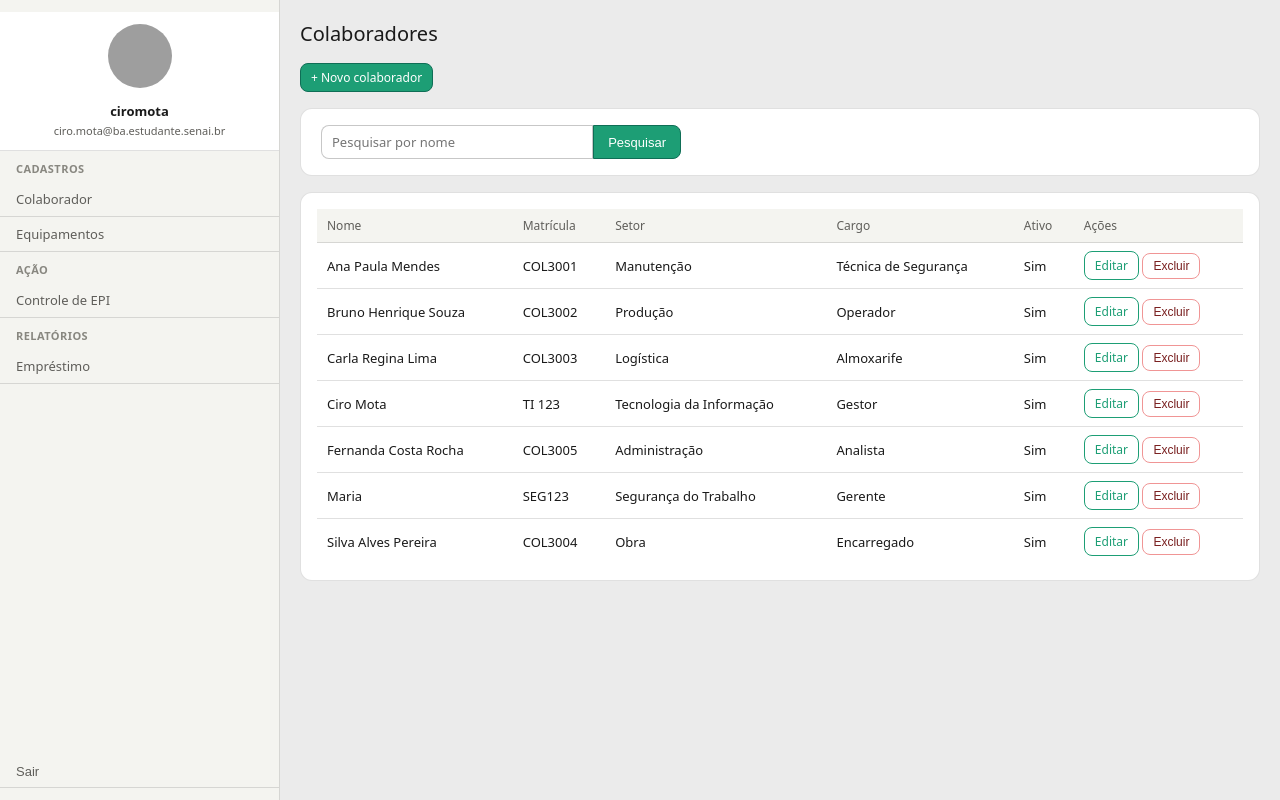
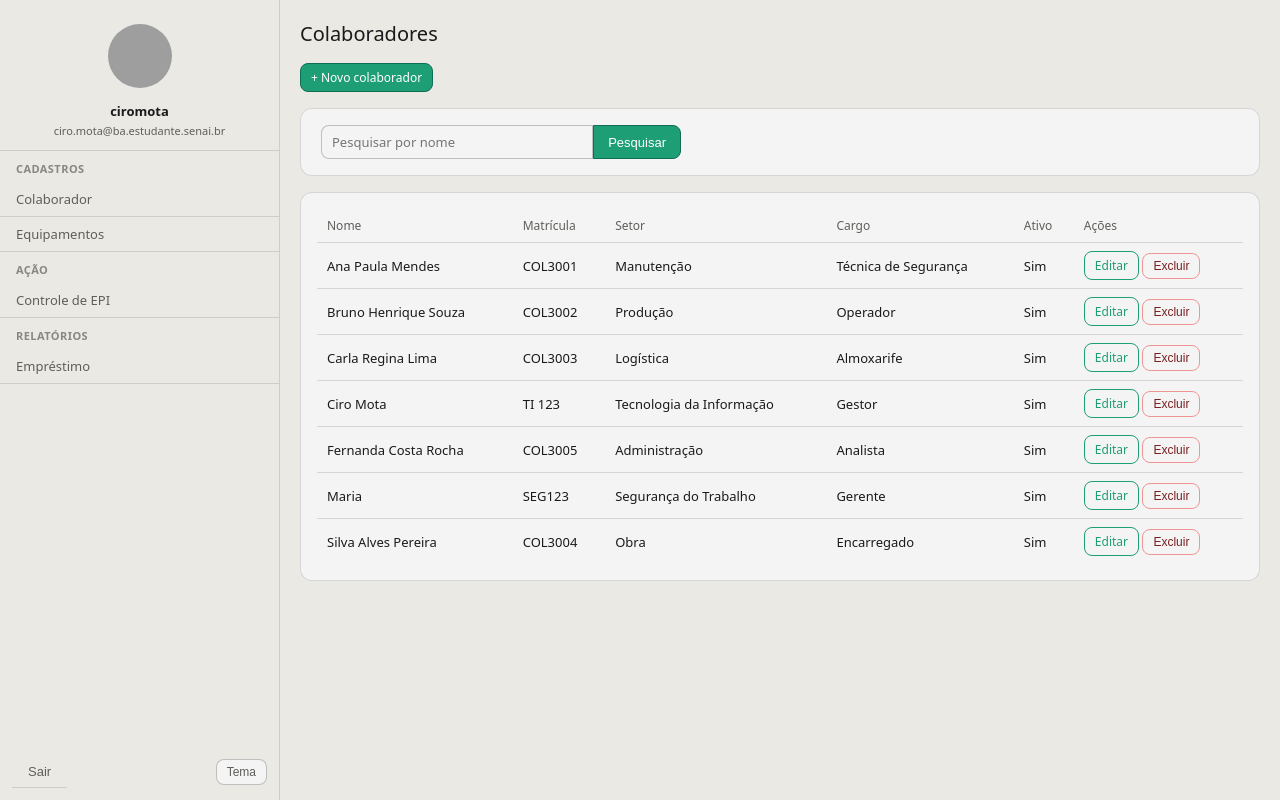
Before and after one commit to ciro-mota/Senai-DEST3, a Django app: page / in a window 1280 px wide. Run offline with Django 5.2, Linux system fonts and the light colour scheme; a user stored in the database is signed in; data comes from the database, SQL or seed files in the repository; both versions use the stored data as it was after the commit; grey boxes are pictures that could not be loaded.

Commit message:
feat: Add light theme

```diff
--- a/static/css/styles.css
+++ b/static/css/styles.css
@@ -2,8 +2,8 @@
 
 :root {
     --color-background-primary: #ffffff;
-    --color-background-secondary: #f4f4f0;
-    --color-background-tertiary: #ebebeb;
+    --color-background-secondary: #EAE9E3;
+    --color-background-tertiary: #EAE9E3;
     --color-background-danger: #fcebeb;
     --color-text-primary: #1a1a1a;
     --color-text-secondary: #5f5e5a;
@@ -19,7 +19,7 @@
 }
 
 @media(prefers-color-scheme: dark) {
-    :root {
+    :root:not([data-theme]) {
         --color-background-primary: #1e1e1c;
         --color-background-secondary: #2a2a27;
         --color-background-tertiary: #222220;
@@ -34,6 +34,38 @@
         --color-border-primary: rgba(255,255,255,0.28);
         --color-border-danger: #a32d2d;
     }
+}
+
+:root[data-theme="light"] {
+    --color-background-primary: #f4f4f4;
+    --color-background-secondary: #EAE9E3;
+    --color-background-tertiary: #EAE9E3;
+    --color-background-danger: #fcebeb;
+    --color-text-primary: #1a1a1a;
+    --color-text-secondary: #5f5e5a;
+    --color-text-tertiary: #888780;
+    --color-text-danger: #791f1f;
+    --color-text-info: #0c447c;
+    --color-border-tertiary: rgba(0,0,0,0.12);
+    --color-border-secondary: rgba(0,0,0,0.22);
+    --color-border-primary: rgba(0,0,0,0.35);
+    --color-border-danger: #f09595;
+}
+
+:root[data-theme="dark"] {
+    --color-background-primary: #1e1e1c;
+    --color-background-secondary: #2a2a27;
+    --color-background-tertiary: #222220;
+    --color-background-danger: #501313;
+    --color-text-primary: #e8e6dc;
+    --color-text-secondary: #9c9a92;
+    --color-text-tertiary: #6b6960;
+    --color-text-danger: #f09595;
+    --color-text-info: #85b7eb;
+    --color-border-tertiary: rgba(255,255,255,0.1);
+    --color-border-secondary: rgba(255,255,255,0.18);
+    --color-border-primary: rgba(255,255,255,0.28);
+    --color-border-danger: #a32d2d;
 }
 
 body {
@@ -73,7 +105,6 @@ body {
     padding: 12px 16px;
     text-align: center;
     border-bottom: 0.5px solid var(--color-border-tertiary);
-    background: var(--color-background-primary);
 }
 
 .user-card img {
@@ -118,11 +149,34 @@ body {
     color: var(--color-text-primary);
 }
 
+.sidebar .list-group-item:hover {
+    background: var(--color-background-primary);
+}
+
 .list-group-item.active {
     background: var(--color-background-primary);
     color: var(--color-text-primary);
     font-weight: 500;
     border-left: 2px solid #1D9E75;
+}
+
+.sidebar .list-group-item.sidebar-logout {
+    display: inline-block;
+    width: auto;
+    text-align: left;
+}
+
+.sidebar-footer-actions {
+    display: flex;
+    align-items: center;
+    justify-content: space-between;
+    gap: 8px;
+    padding: 0 12px;
+}
+
+.sidebar-theme-toggle {
+    display: inline-flex;
+    white-space: nowrap;
 }
 
 .content-area {
@@ -352,6 +406,7 @@ table {
     border-collapse: collapse;
     font-size: 13px;
     table-layout: auto;
+    background: var(--color-background-primary);
 }
 
 th {
@@ -361,7 +416,7 @@ th {
     font-weight: 500;
     color: var(--color-text-secondary);
     border-bottom: 0.5px solid var(--color-border-tertiary);
-    background: var(--color-background-secondary);
+    background: var(--color-background-primary);
 }
 
 td {
--- a/templates/global/base.html
+++ b/templates/global/base.html
@@ -29,10 +29,13 @@
           <a href="{% url 'colaboradores:emprestimo_relatorios' %}" class="list-group-item">Empréstimo</a>
 
           <div style="margin-top: auto; padding-top: 12px">
-            <form method="post" action="{% url 'colaboradores:logout' %}" style="margin: 0">
-              {% csrf_token %}
-              <button type="submit" class="list-group-item" style="width: 100%; text-align: left; background: transparent">Sair</button>
-            </form>
+            <div class="sidebar-footer-actions">
+              <form method="post" action="{% url 'colaboradores:logout' %}" style="margin: 0">
+                {% csrf_token %}
+                <button type="submit" class="list-group-item sidebar-logout">Sair</button>
+              </form>
+              <button type="button" id="theme-toggle" class="btn btn-outline-secondary btn-sm sidebar-theme-toggle" aria-label="Alternar tema">Tema</button>
+            </div>
           </div>
       </div>
       <div class="content-area">
--- a/templates/partials/_scripts.html
+++ b/templates/partials/_scripts.html
@@ -1,4 +1,39 @@
 <script>
+  (function(){
+    const STORAGE_KEY = 'theme';
+    const root = document.documentElement;
+
+    function applyTheme(theme){
+      if(theme !== 'light' && theme !== 'dark') return;
+      root.setAttribute('data-theme', theme);
+      try { localStorage.setItem(STORAGE_KEY, theme); } catch(e) {}
+    }
+
+    function initTheme(){
+      let saved = null;
+      try { saved = localStorage.getItem(STORAGE_KEY); } catch(e) {}
+      if(saved === 'light' || saved === 'dark') {
+        applyTheme(saved);
+      } else {
+        applyTheme('light');
+      }
+    }
+
+    function wireThemeToggle(){
+      const btn = document.getElementById('theme-toggle');
+      if(!btn) return;
+      btn.addEventListener('click', function(){
+        const current = root.getAttribute('data-theme') || 'light';
+        applyTheme(current === 'dark' ? 'light' : 'dark');
+      });
+    }
+
+    document.addEventListener('DOMContentLoaded', function(){
+      initTheme();
+      wireThemeToggle();
+    });
+  })();
+
   function toggleDevolucao(){
     const container = document.getElementById('devolucao-fields');
     if(!container) return;
```
Also changed, not shown: db.sqlite3.
